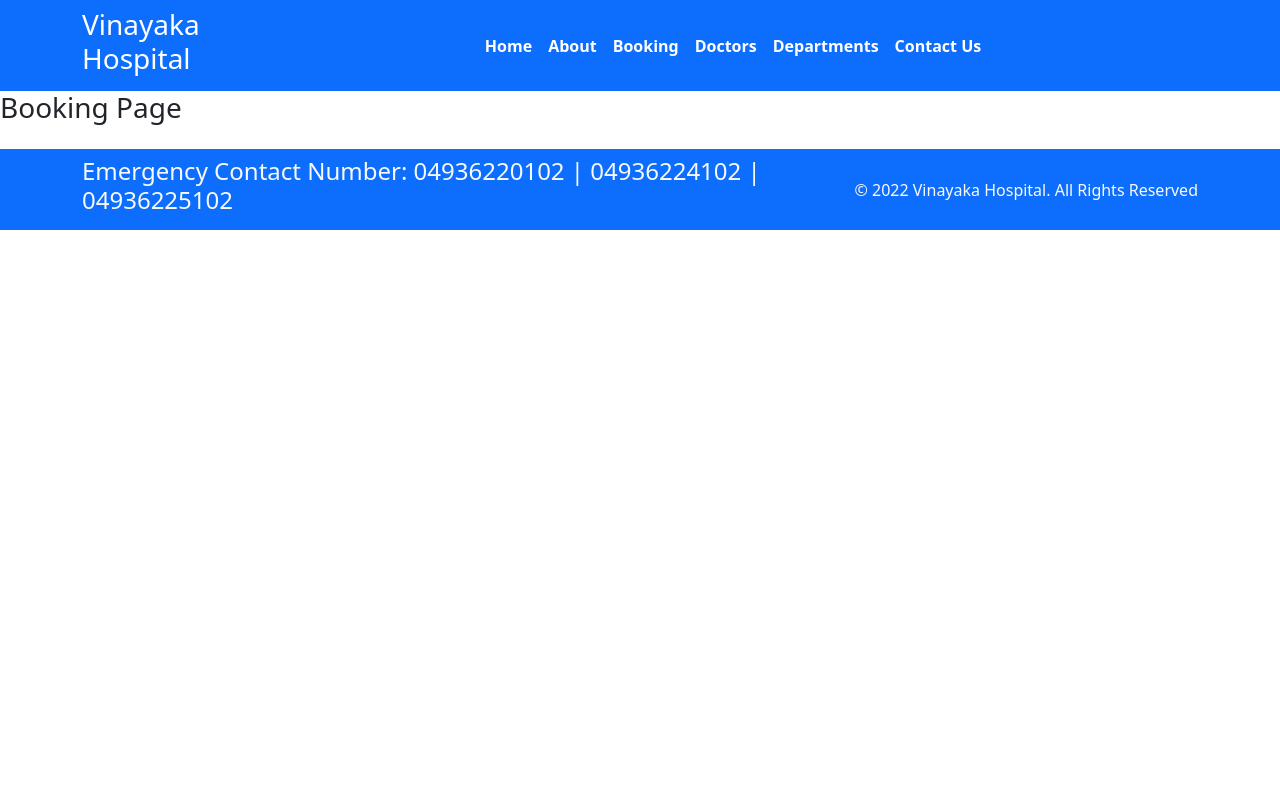
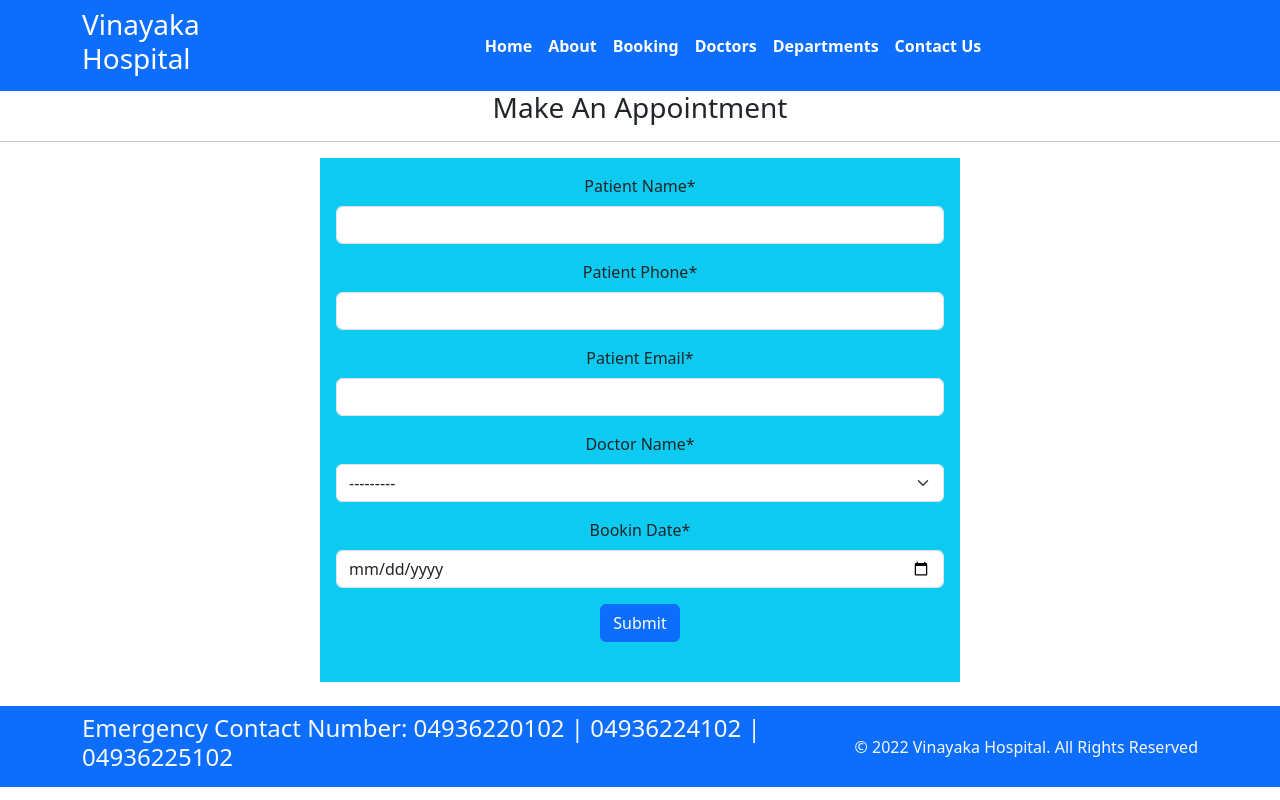
Before and after one commit to renjumr87/vinayakahospital, a Django app: page /booking in a window 1280 px wide. Run offline with Django 5.2, Linux system fonts and the light colour scheme; data comes from the database, SQL or seed files in the repository; both versions use the stored data as it was after the commit; some libraries are stand-ins or nearby versions.

Commit message:
Booking module completed

```diff
--- /dev/null
+++ b/home/forms.py
@@ -0,0 +1,22 @@
+from django import forms
+from . models import Booking
+
+# Date Input
+class DateInput(forms.DateInput):
+    input_type = 'date'
+
+# Booking Form
+class BookingForm(forms.ModelForm):
+    class Meta:
+        model = Booking
+        fields = '__all__'
+        widgets = {
+            'booking_date' : DateInput(),
+        }
+        labels = {
+            'patient_name' : 'Patient Name',
+            'patient_phone' :'Patient Phone',
+            'patient_email' : 'Patient Email',
+            'doc_name' : 'Doctor Name',
+            'booking_date' : 'Bookin Date',
+        }
--- a/home/models.py
+++ b/home/models.py
@@ -1,6 +1,6 @@
 from django.db import models
 
-# Create your models here.
+# Departments.
 
 class Departments(models.Model):
     dep_name = models.CharField(max_length=255)
@@ -8,10 +8,20 @@ class Departments(models.Model):
     def __str__(self):
         return self.dep_name
 
+# Doctors.
 class Doctors(models.Model):
     doc_name = models.CharField(max_length=255)
     doc_spec = models.CharField(max_length=255)
     dep_name = models.ForeignKey(Departments, on_delete=models.CASCADE)
     doc_image = models.ImageField(upload_to='doctors')
     def __str__(self):
-        return self.doc_name
+        return 'Dr ' + self.doc_name + ' - (' + self.doc_spec + ')'
+
+# Booking
+class Booking(models.Model):
+    patient_name = models.CharField(max_length=255)
+    patient_phone = models.CharField(max_length=10)
+    patient_email = models.EmailField()
+    doc_name = models.ForeignKey(Doctors, on_delete=models.CASCADE)
+    booking_date = models.DateField()
+    booked_on = models.DateField(auto_now=True)
--- a/home/views.py
+++ b/home/views.py
@@ -1,7 +1,7 @@
 from django.shortcuts import render
 from django.http import HttpResponse
 from . models import Departments, Doctors
-
+from . forms import BookingForm
 # Index view
 def index(request):
     return render(request, "index.html")
@@ -12,7 +12,16 @@ def about(request):
 
 # Booking view.
 def booking(request):
-    return render(request, "booking.html")
+    if request.method =="POST":
+        form = BookingForm(request.POST)
+        if form.is_valid():
+            form.save()
+            return render(request, 'confirmation.html')
+    form = BookingForm()
+    dict_form = {
+        'form': form
+    }
+    return render(request, "booking.html", dict_form)
 
 # Doctors view.
 def doctors(request):
--- a/templates/base.html
+++ b/templates/base.html
@@ -21,7 +21,7 @@
   </head>
 
   <body>
-
+<!-- Navigation Bar Starts -->
     <nav class="navbar bg-primary navbar-expand-md ">
       <div class="container">
         <div class="col-2 text-left pl-md-0">
@@ -54,7 +54,7 @@
 
       </div>
     </nav>
-
+<!-- Footer -->
 {% comment %} Block content {% endcomment %}
 {% block content %}{% endblock %}
     <section class="footer mt-4">
@@ -71,7 +71,7 @@
         </div>
       </footer>
     </section>
-
+<!-- Footer Enda -->
     <script src="https://cdn.jsdelivr.net/npm/bootstrap@5.3.3/dist/js/bootstrap.bundle.min.js"
     integrity="sha384-YvpcrYf0tY3lHB60NNkmXc5s9fDVZLESaAA55NDzOxhy9GkcIdslK1eN7N6jIeHz"
     crossorigin="anonymous"></script>
--- a/templates/booking.html
+++ b/templates/booking.html
@@ -1,3 +1,14 @@
 {% extends "base.html" %}
-{% block title %}<h1>Booking</h1>{% endblock title %}
-{% block content %}<h3>Booking Page</h3>{% endblock content %}
+{% load crispy_forms_tags %}
+{% block title %}Booking{% endblock title %}
+{% block content %}
+<h3 class="text-center">Make An Appointment</h3>
+<hr>
+<div class="container w-50 p-3 text-center bg-info">
+    <form action="/booking" method="POST">
+        {% csrf_token %}
+        {{ form|crispy }}
+        <button class="btn btn-primary mb-4" type="submit">Submit</button>
+    </form>
+</div>
+{% endblock content %}
--- a/vinayakahospital/settings.py
+++ b/vinayakahospital/settings.py
@@ -38,6 +38,8 @@ INSTALLED_APPS = [
     'django.contrib.messages',
     'django.contrib.staticfiles',
     'home',
+    'crispy_forms',
+    'crispy_bootstrap5',
 ]
 
 MIDDLEWARE = [
@@ -140,3 +142,7 @@ DEFAULT_AUTO_FIELD = 'django.db.models.BigAutoField'
 
 MEDIA_ROOT = BASE_DIR / 'uploads'
 MEDIA_URL = '/media/'
+
+# Crispy Template Pack Version
+
+CRISPY_TEMPLATE_PACK = 'bootstrap5'
```
Also changed, not shown: home/admin.py (+6 -1 lines), templates/confirmation.html (added, +10 -0 lines), db.sqlite3, home/migrations/0003_booking.py (added).
